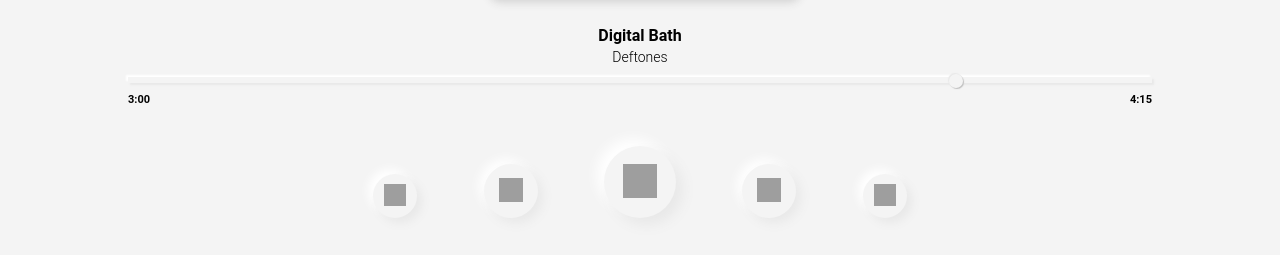
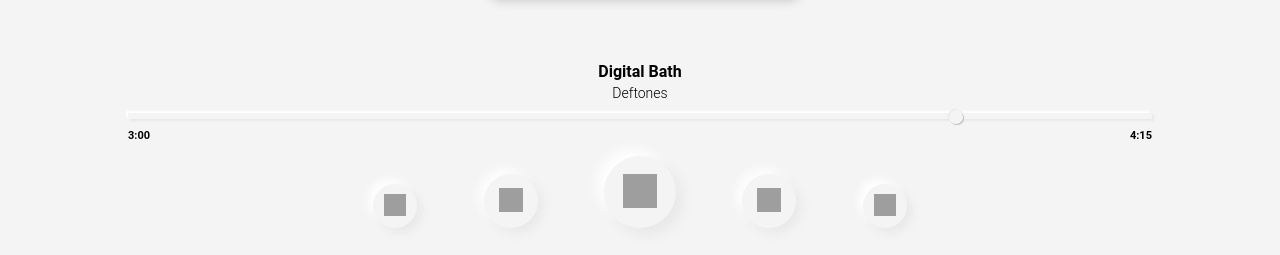
Before and after one commit to eduar94e/Neo, a plain HTML site: page index.html in a window 1280 px wide. Shown: the part 411-666 px from the top of the page. Drawn offline with Linux system fonts and the light colour scheme; grey boxes are pictures that could not be loaded.

Commit message:
styles.css

```diff
--- a/styles.css
+++ b/styles.css
@@ -70,7 +70,7 @@ header .hamburger div {
 }
 .bar {
     min-width: 80%;
-    margin: auto;
+    margin: 50px auto;
 }
 
 .bar .song-info {
@@ -119,7 +119,7 @@ header .hamburger div {
 }
 .buttons {
     max-width: 600px;
-    margin: auto;
+    margin: 10px auto;
     padding: 0 40px;
     height: 100px;
     display: flex;
```
